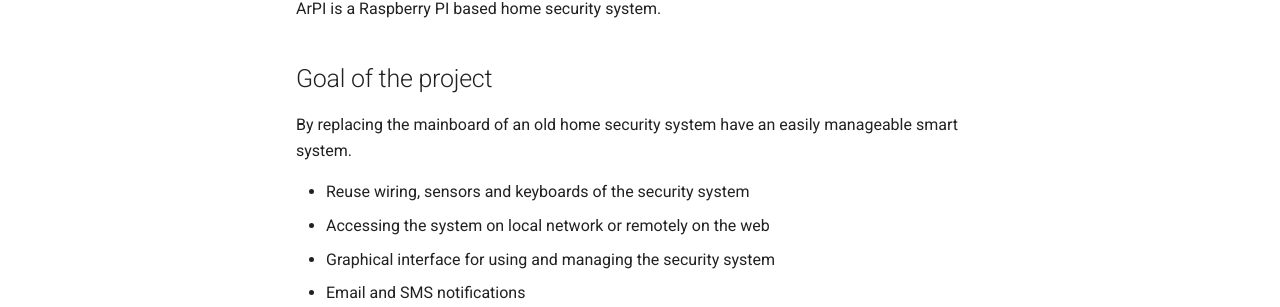
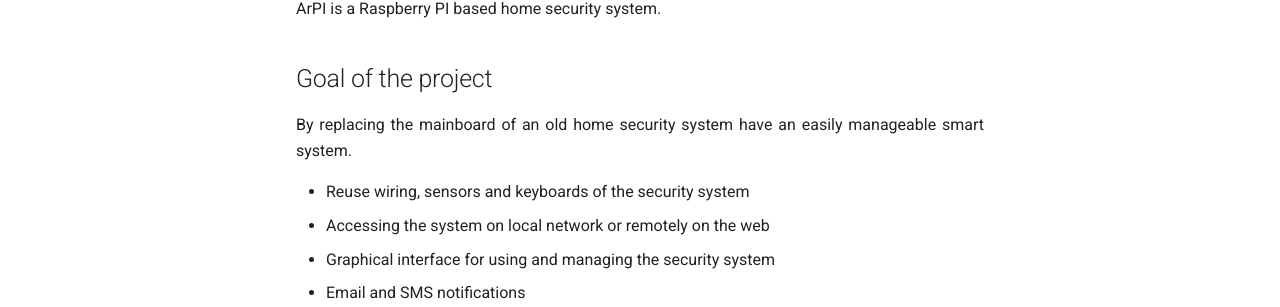
Before and after one commit to ArPIHomeSecurity/arpi_documentation, an MkDocs documentation site: the page built from docs/index.md, in a window 1280 px wide. Shown: the part 232-539 px from the top of the page. Built offline with MkDocs 1.6.1 and Material for MkDocs 9.7.7, drawn with Linux system fonts in a browser that asks for light colours; comment, search, counter and statistics services are not loaded.

Commit message:
Justify paragraphs

```diff
--- /dev/null
+++ b/docs/styles/arpi.css
@@ -0,0 +1,3 @@
+body {
+    text-align: justify;
+}
--- a/mkdocs.yml
+++ b/mkdocs.yml
@@ -16,6 +16,9 @@
     palette:
         primary: indigo
         accent: orange
+
+extra_css:
+  - styles/arpi.css
 
 extra_javascript:
   - 'assets/jquery.js'
```
